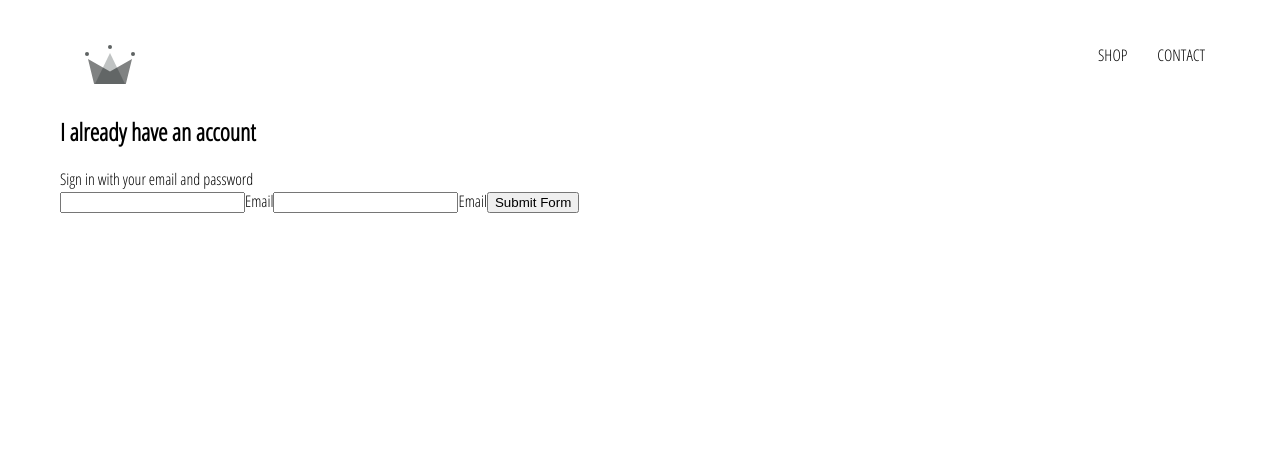
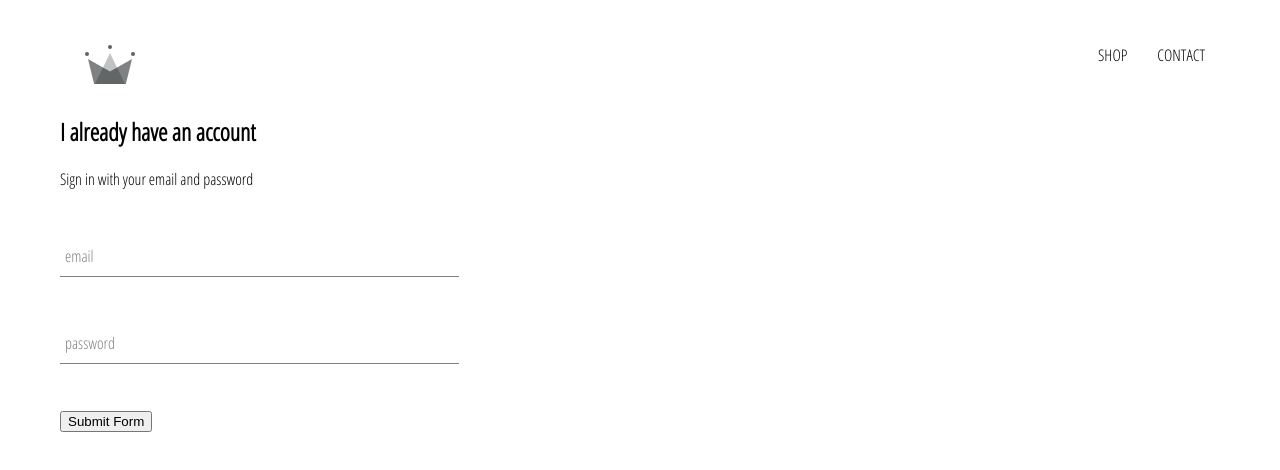
Before and after one commit to nguyenthevinh1997/crwn-clothing, a React (Create React App) app: page /signin in a window 1280 px wide. Shown: the top 470 px of the page. Built offline with nearby package versions, Linux system fonts and the light colour scheme.

Commit message:
75. Form Input Component

```diff
--- /dev/null
+++ b/src/components/form-input/form-input.component.jsx
@@ -0,0 +1,20 @@
+import React from "react";
+
+import "./form-input.styles.scss";
+
+const FormInput = ({ handleChange, label, ...otherProps }) => (
+  <div className="group">
+    <input className="form-input" onChange={handleChange} {...otherProps} />
+    {label ? (
+      <label
+        className={`${
+          otherProps.value.length ? "shrink" : ""
+        } form-input-label`}
+      >
+        {label}
+      </label>
+    ) : null}
+  </div>
+);
+
+export default FormInput;
--- /dev/null
+++ b/src/components/form-input/form-input.styles.scss
@@ -0,0 +1,54 @@
+$sub-color: grey;
+$main-color: black;
+
+@mixin shrinkLabel {
+  top: -14px;
+  font-size: 12px;
+  color: $main-color;
+}
+
+.group {
+  position: relative;
+  margin: 45px 0;
+
+  .form-input {
+    background: none;
+    background-color: white;
+    color: $sub-color;
+    font-size: 18px;
+    padding: 10px 10px 10px 5px;
+    display: block;
+    width: 100%;
+    border: none;
+    border-radius: 0;
+    border-bottom: 1px solid $sub-color;
+    margin: 25px 0;
+
+    &:focus {
+      outline: none;
+    }
+
+    &:focus ~ .form-input-label {
+      @include shrinkLabel();
+    }
+  }
+
+  input[type='password'] {
+    letter-spacing: 0.3em;
+  }
+
+  .form-input-label {
+    color: $sub-color;
+    font-size: 16px;
+    font-weight: normal;
+    position: absolute;
+    pointer-events: none;
+    left: 5px;
+    top: 10px;
+    transition: 300ms ease all;
+
+    &.shrink {
+      @include shrinkLabel();
+    }
+  }
+}
--- a/src/components/sign-in/sign-in.component.jsx
+++ b/src/components/sign-in/sign-in.component.jsx
@@ -1,6 +1,8 @@
 import React from "react";
 
 import "./sign-in.styles.scss";
+
+import FormInput from "../form-input/form-input.component";
 
 class SignIn extends React.Component {
   constructor(props) {
@@ -28,23 +30,22 @@
         <span>Sign in with your email and password</span>
 
         <form onSubmit={this.handleSubmit}>
-          <input
+          <FormInput
             name="email"
             type="email"
             value={this.state.email}
-            onChange={this.handleChange}
+            label="email"
+            handleChange={this.handleChange}
             required
-          ></input>
-          <label>Email</label>
-          <input
+          />
+          <FormInput
             name="password"
             type="password"
             value={this.state.email}
-            onChange={this.handleChange}
+            label="password"
+            handleChange={this.handleChange}
             required
-          ></input>
-          <label>Email</label>
-
+          />
           <input type="submit" value="Submit Form" />
         </form>
       </div>
--- a/src/components/sign-in/sign-in.styles.scss
+++ b/src/components/sign-in/sign-in.styles.scss
@@ -0,0 +1,3 @@
+.sign-in{
+    width: 30vw;
+}
```
